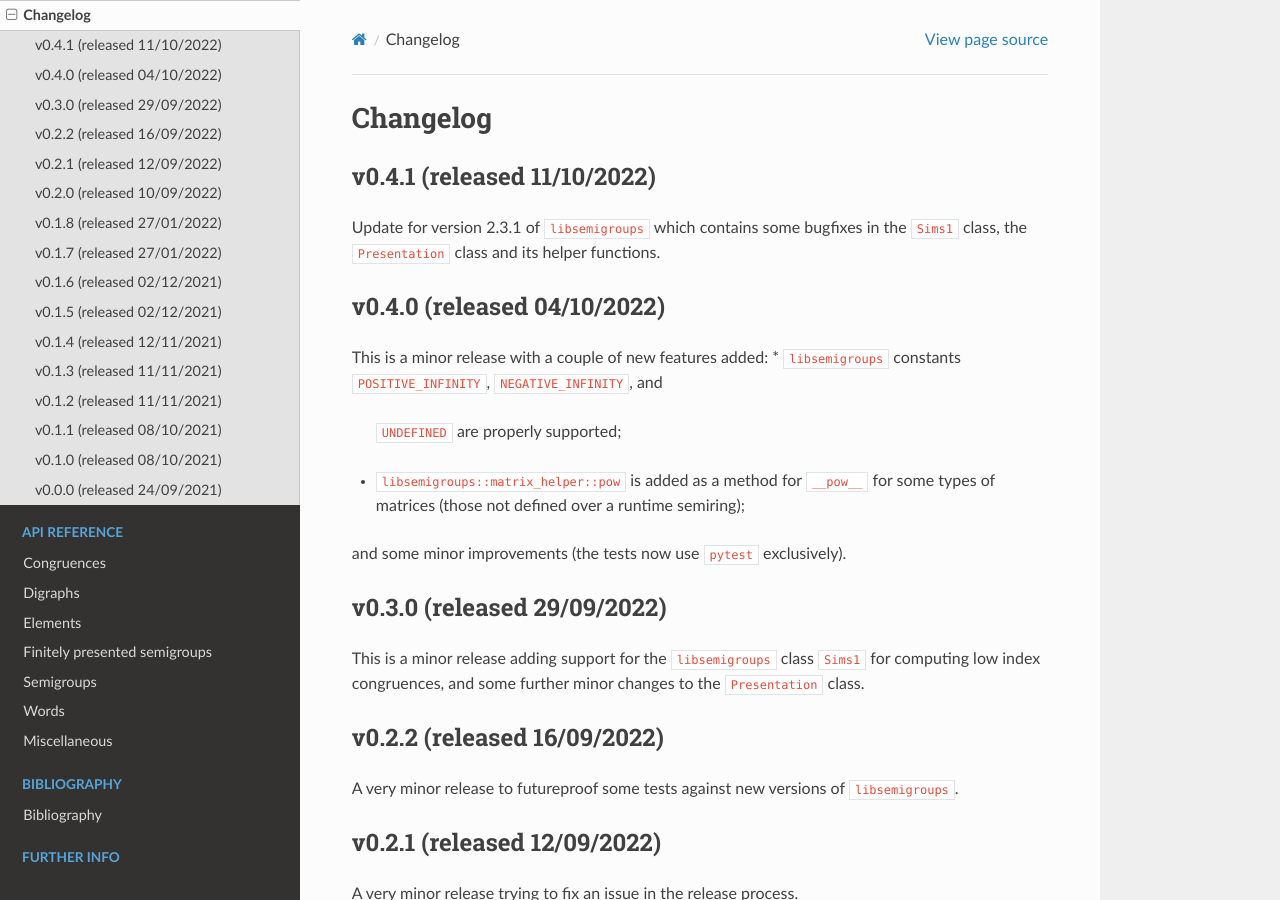
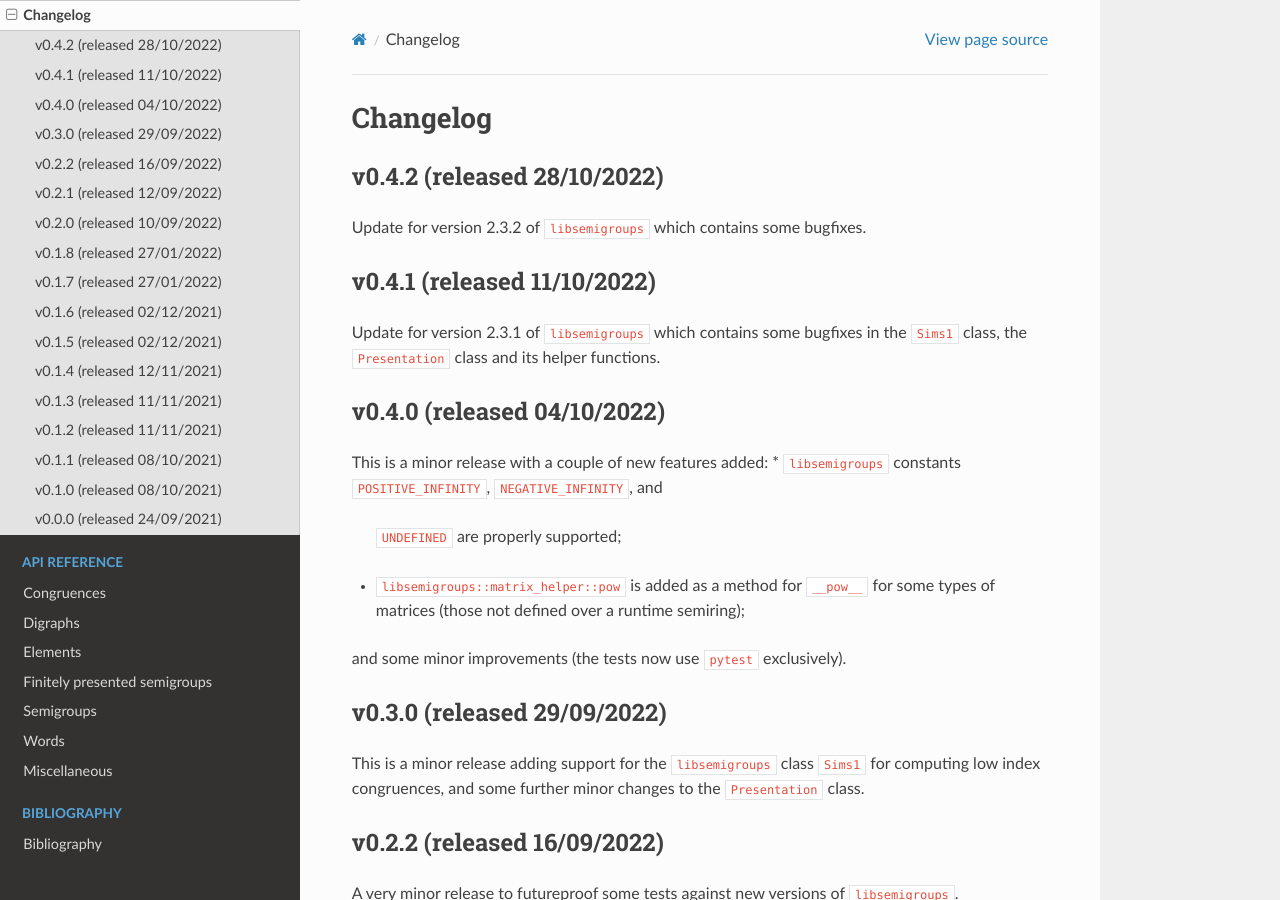
Before and after one commit to libsemigroups/libsemigroups_pybind11, a Sphinx documentation site: the page built from docs/source/changelog.rst, in a window 1280 px wide and 900 px high. Built offline with Sphinx 7.4.7 and the Read the Docs theme 2.0.0, drawn with Linux system fonts in a browser that asks for light colours; pages that are not in the unit, such as notebooks, are missing from menus.

Commit message:
Update version numbers etc for 0.4.2

```diff
--- a/docs/source/changelog.rst
+++ b/docs/source/changelog.rst
@@ -6,6 +6,11 @@
 
 Changelog
 =========
+
+v0.4.2 (released 28/10/2022)
+----------------------------
+
+Update for version 2.3.2 of ``libsemigroups`` which contains some bugfixes.
 
 v0.4.1 (released 11/10/2022)
 ----------------------------
--- a/docs/source/conf.py
+++ b/docs/source/conf.py
@@ -26,8 +26,8 @@ master_doc = "index"
 project = u"libsemigroups_pybind11"
 copyright = u"2021-2022, J. D. Mitchell + Maria Tsalakou"
 author = u"J. D. Mitchell + Maria Tsalakou"
-version = u"0.4.1"
-release = u"0.4.1"
+version = u"0.4.2"
+release = u"0.4.2"
 language = "python"
 exclude_patterns = ["_build"]
 pygments_style = "sphinx"
--- a/docs/source/index.rst
+++ b/docs/source/index.rst
@@ -1,4 +1,4 @@
-libsemigroups_pybind11 - Version 0.4.1
+libsemigroups_pybind11 - Version 0.4.2
 ======================================
 
 python bindings for the C++ library libsemigroups
--- a/docs/source/install.rst
+++ b/docs/source/install.rst
@@ -4,7 +4,7 @@
 
    The full license is in the file LICENSE, distributed with this software.
 
-.. |libsemigroups-pybind11-version| replace:: 0.4.1
+.. |libsemigroups-pybind11-version| replace:: 0.4.2
 
 Installation
 ============
--- a/setup.py
+++ b/setup.py
@@ -29,7 +29,7 @@ from tools import (  # pylint: disable=import-error, wrong-import-position
     minimum_libsemigroups_version,
 )
 
-__version__ = "0.4.1"
+__version__ = "0.4.2"
 
 
 def compare_version_numbers(supplied, required):
```
Also changed, not shown: README.md (+5 -5 lines).
